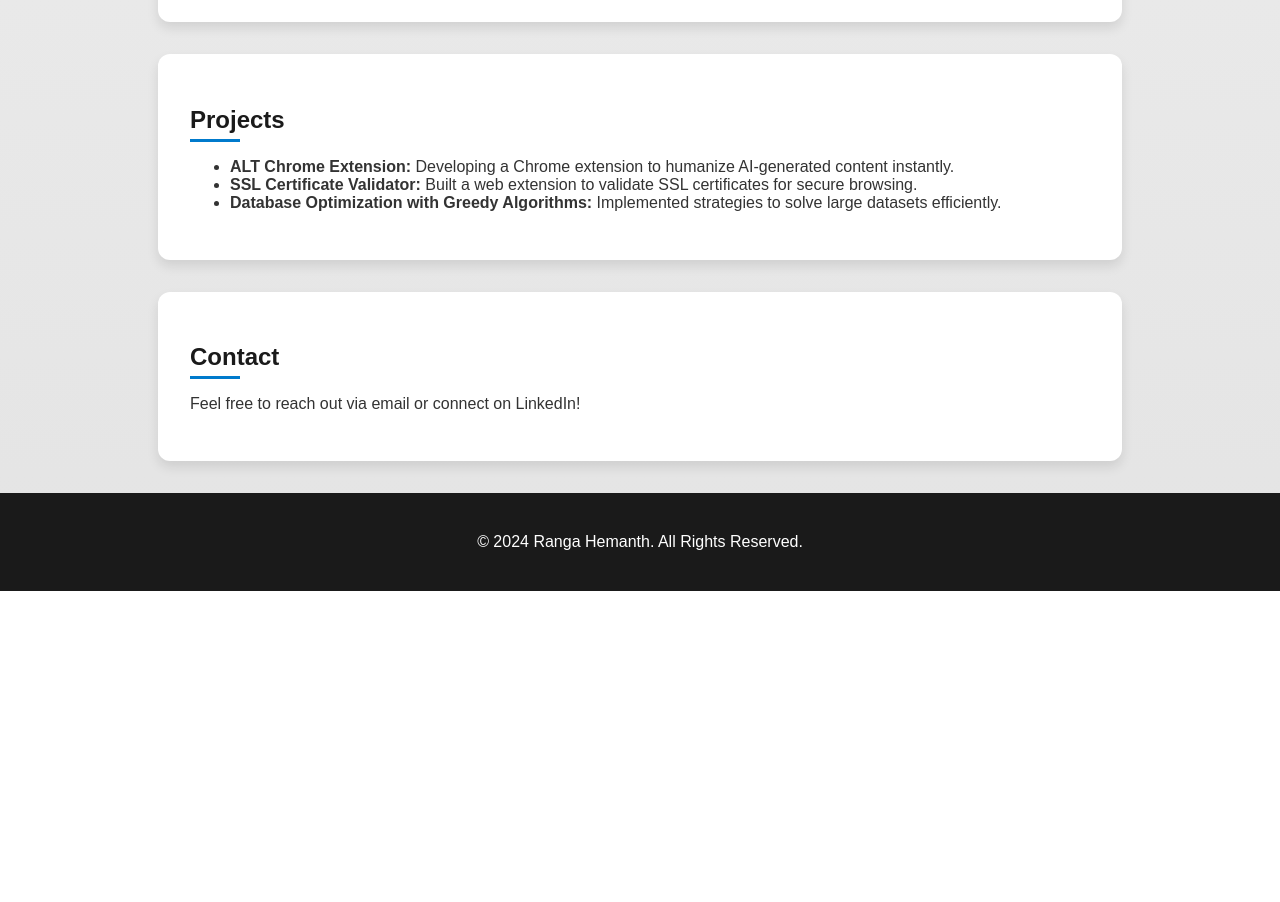
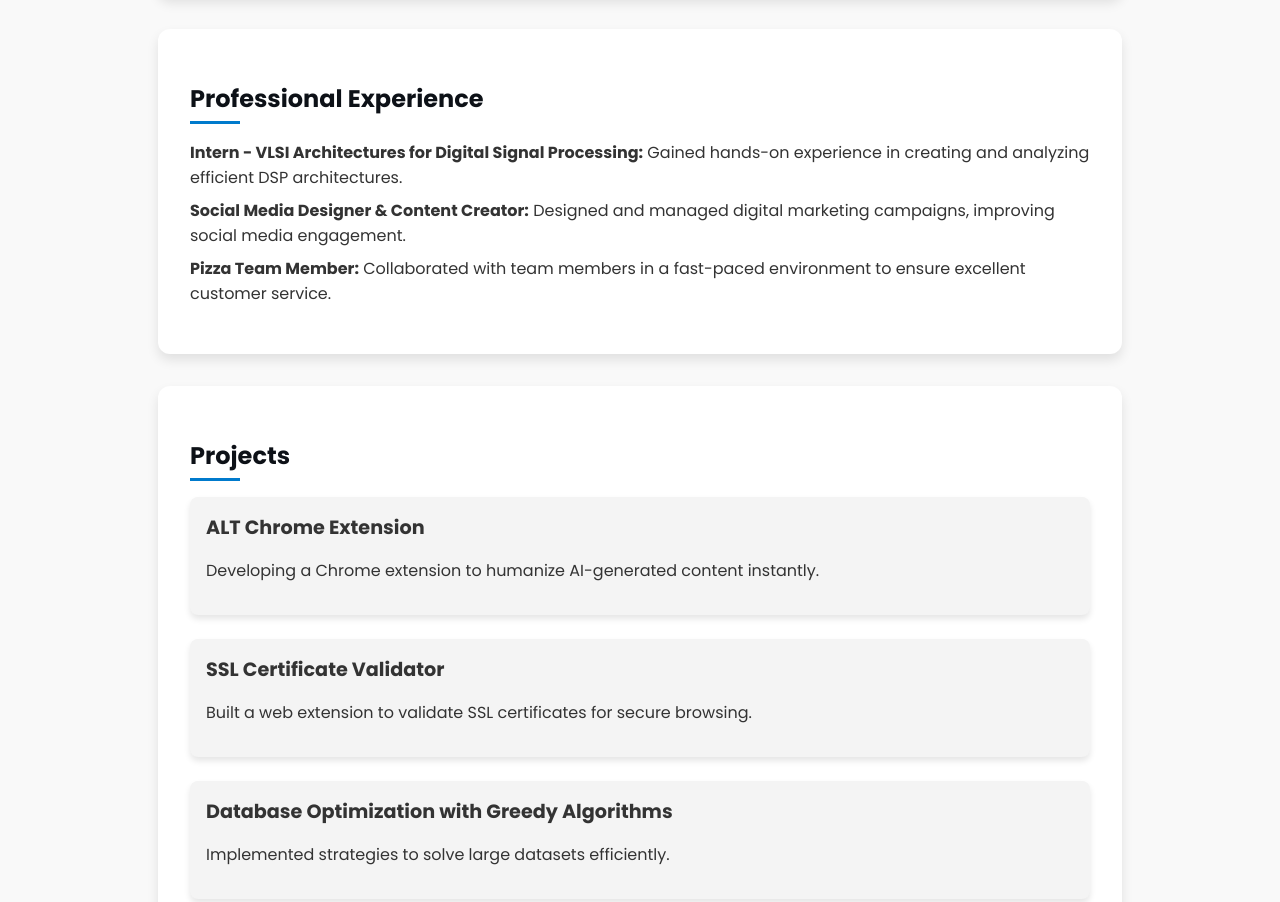
Before and after one commit to thokio77/resume., a plain HTML site: page index.html in a window 1280 px wide. Shown: the part 1309-2211 px from the top of the page. Before the commit the page ends 1900 px from the top, so only its background shows below. Drawn offline with Linux system fonts and the light colour scheme.

Commit message:
Update index.html

```diff
--- a/index.html
+++ b/index.html
@@ -3,36 +3,37 @@
 <head>
     <meta charset="UTF-8">
     <meta name="viewport" content="width=device-width, initial-scale=1.0">
-    <title>Ranga Hemanth - Resume</title>
+    <title>Ranga Hemanth - Portfolio</title>
+    <link href="https://fonts.googleapis.com/css2?family=Poppins:wght@300;400;700&display=swap" rel="stylesheet">
     <style>
         body {
             font-family: 'Poppins', sans-serif;
             margin: 0;
             padding: 0;
             color: #333;
-            background: linear-gradient(to bottom, #f4f4f4, #e4e4e4);
+            background: #f9f9f9;
             overflow-x: hidden;
         }
         header {
-            background: #1a1a1a;
+            background: #0d1117;
             color: #ffffff;
             text-align: center;
-            padding: 2rem 0;
+            padding: 4rem 2rem;
             position: relative;
-            overflow: hidden;
         }
         header h1 {
             margin: 0;
             font-size: 3rem;
-            animation: zoomIn 1.5s ease-in-out;
+            font-weight: 700;
         }
         header p {
-            font-size: 1rem;
+            font-size: 1.1rem;
+            margin-top: 0.5rem;
         }
         nav {
             display: flex;
             justify-content: center;
-            gap: 2rem;
+            gap: 1.5rem;
             padding: 1rem;
             background: #ffffff;
             box-shadow: 0 4px 6px rgba(0, 0, 0, 0.1);
@@ -41,9 +42,9 @@
             z-index: 10;
         }
         nav a {
-            color: #1a1a1a;
+            color: #0d1117;
             text-decoration: none;
-            font-weight: bold;
+            font-weight: 500;
             transition: color 0.3s;
         }
         nav a:hover {
@@ -56,10 +57,9 @@
             padding: 2rem;
             border-radius: 12px;
             box-shadow: 0 6px 12px rgba(0, 0, 0, 0.1);
-            animation: fadeIn 1.5s;
         }
         section h2 {
-            color: #1a1a1a;
+            color: #0d1117;
             margin-bottom: 1rem;
             position: relative;
             padding-bottom: 0.5rem;
@@ -73,45 +73,51 @@
             height: 3px;
             background: #007acc;
         }
+        ul {
+            list-style: none;
+            padding: 0;
+        }
+        ul li {
+            margin-bottom: 0.5rem;
+        }
         footer {
             text-align: center;
             padding: 1.5rem;
-            background: #1a1a1a;
+            background: #0d1117;
             color: #ffffff;
             margin-top: 2rem;
         }
-        .zoom:hover {
-            transform: scale(1.1);
-            transition: all 0.3s ease-in-out;
+        .project {
+            display: flex;
+            flex-wrap: wrap;
+            gap: 1.5rem;
         }
-        @keyframes zoomIn {
-            from {
-                transform: scale(0.8);
-                opacity: 0;
+        .project-item {
+            flex: 1 1 calc(50% - 1rem);
+            background: #f4f4f4;
+            border-radius: 8px;
+            padding: 1rem;
+            box-shadow: 0 4px 6px rgba(0, 0, 0, 0.1);
+            transition: transform 0.3s, box-shadow 0.3s;
+        }
+        .project-item:hover {
+            transform: translateY(-5px);
+            box-shadow: 0 6px 12px rgba(0, 0, 0, 0.2);
+        }
+        .project-item h3 {
+            margin: 0 0 0.5rem;
+            font-size: 1.2rem;
+        }
+        @media (max-width: 768px) {
+            .project-item {
+                flex: 1 1 100%;
             }
-            to {
-                transform: scale(1);
-                opacity: 1;
-            }
-        }
-        @keyframes fadeIn {
-            from {
-                opacity: 0;
-                transform: translateY(20px);
-            }
-            to {
-                opacity: 1;
-                transform: translateY(0);
-            }
-        }
-        body.custom-cursor {
-            cursor: url('https://cdn.iconscout.com/icon/free/png-256/mouse-pointer-1781310-1514562.png'), auto;
         }
     </style>
 </head>
-<body class="custom-cursor">
+<body>
     <header>
-        <h1 class="zoom">Ranga Hemanth</h1>
+        <h1>Ranga Hemanth</h1>
         <p>Email: [Your Email Address] | Phone: +33 7 45 46 51 08</p>
         <p>LinkedIn: [Your LinkedIn URL] | Portfolio: [Your Portfolio URL]</p>
     </header>
@@ -162,11 +168,20 @@
 
     <section id="projects">
         <h2>Projects</h2>
-        <ul>
-            <li><strong>ALT Chrome Extension:</strong> Developing a Chrome extension to humanize AI-generated content instantly.</li>
-            <li><strong>SSL Certificate Validator:</strong> Built a web extension to validate SSL certificates for secure browsing.</li>
-            <li><strong>Database Optimization with Greedy Algorithms:</strong> Implemented strategies to solve large datasets efficiently.</li>
-        </ul>
+        <div class="project">
+            <div class="project-item">
+                <h3>ALT Chrome Extension</h3>
+                <p>Developing a Chrome extension to humanize AI-generated content instantly.</p>
+            </div>
+            <div class="project-item">
+                <h3>SSL Certificate Validator</h3>
+                <p>Built a web extension to validate SSL certificates for secure browsing.</p>
+            </div>
+            <div class="project-item">
+                <h3>Database Optimization with Greedy Algorithms</h3>
+                <p>Implemented strategies to solve large datasets efficiently.</p>
+            </div>
+        </div>
     </section>
 
     <section id="contact">
```
